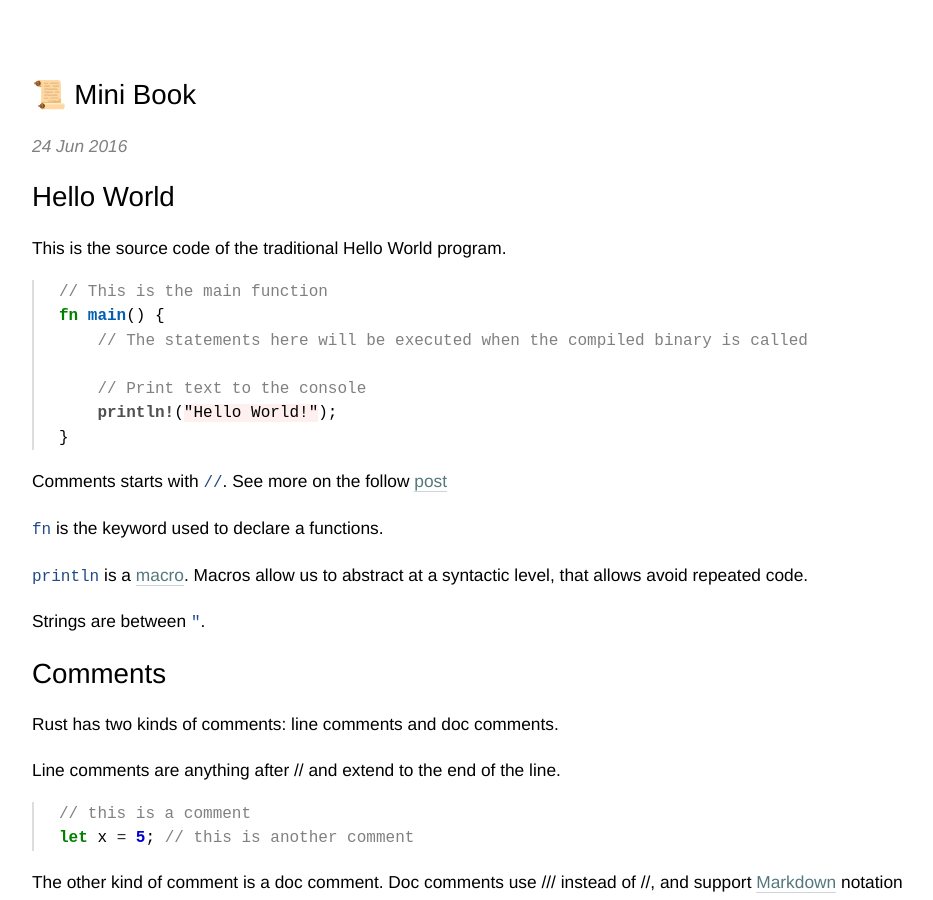
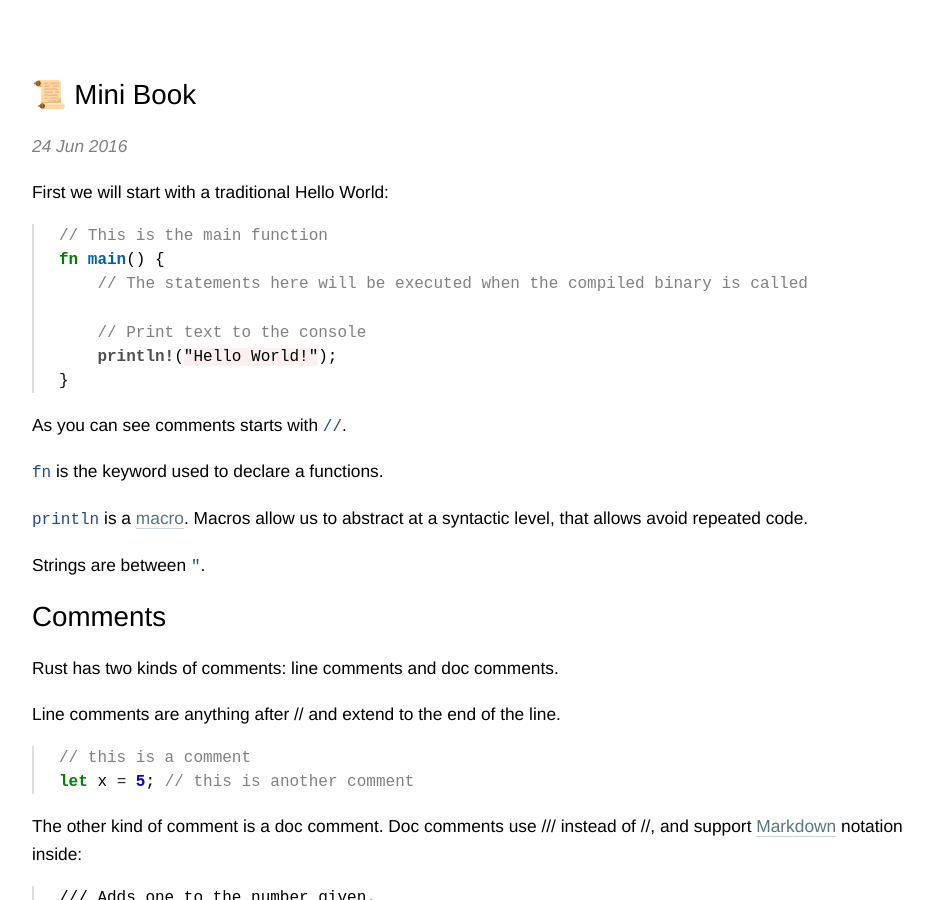
Before and after one commit to adelarsq/daily-rust.github.io, a Jekyll site: the page built from _posts/2016-06-24-mini_book.md, in a window 1280 px wide and 900 px high. Shown: the whole window, without its empty margins (158-1091 px from the left). Built offline with Jekyll 4.4.1, drawn with Linux system fonts in a browser that asks for light colours.

Commit message:
Update 2016-06-24-mini_book.md

````diff
--- a/_posts/2016-06-24-mini_book.md
+++ b/_posts/2016-06-24-mini_book.md
@@ -5,9 +5,7 @@ index_title: "Mini Book"
 tags: [rustposts, rust, article]
 ---
 
-# Hello World
-
-This is the source code of the traditional Hello World program.
+First we will start with a traditional Hello World:
 
 ```rust
 // This is the main function
@@ -19,7 +17,7 @@ fn main() {
 }
 ```
 
-Comments starts with ```//```. See more on the follow [post](http://daily-rust.github.io/2016/04/27/comments.html)
+As you can see comments starts with ```//```.
 
 ```fn``` is the keyword used to declare a functions.
 
````
